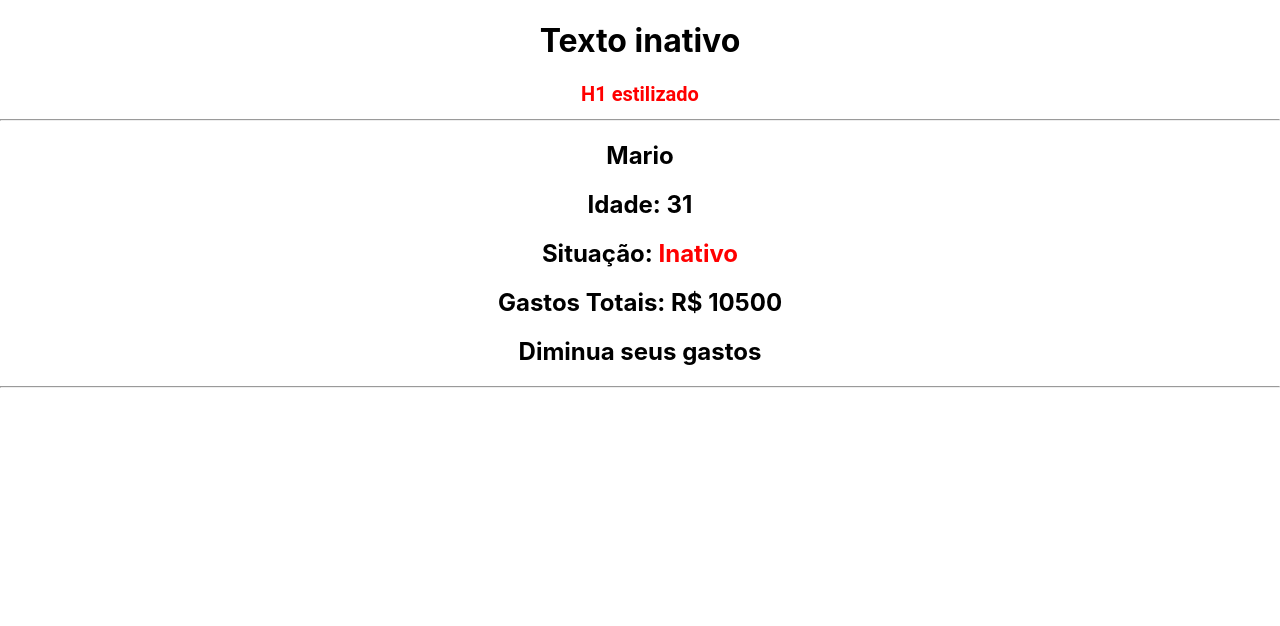
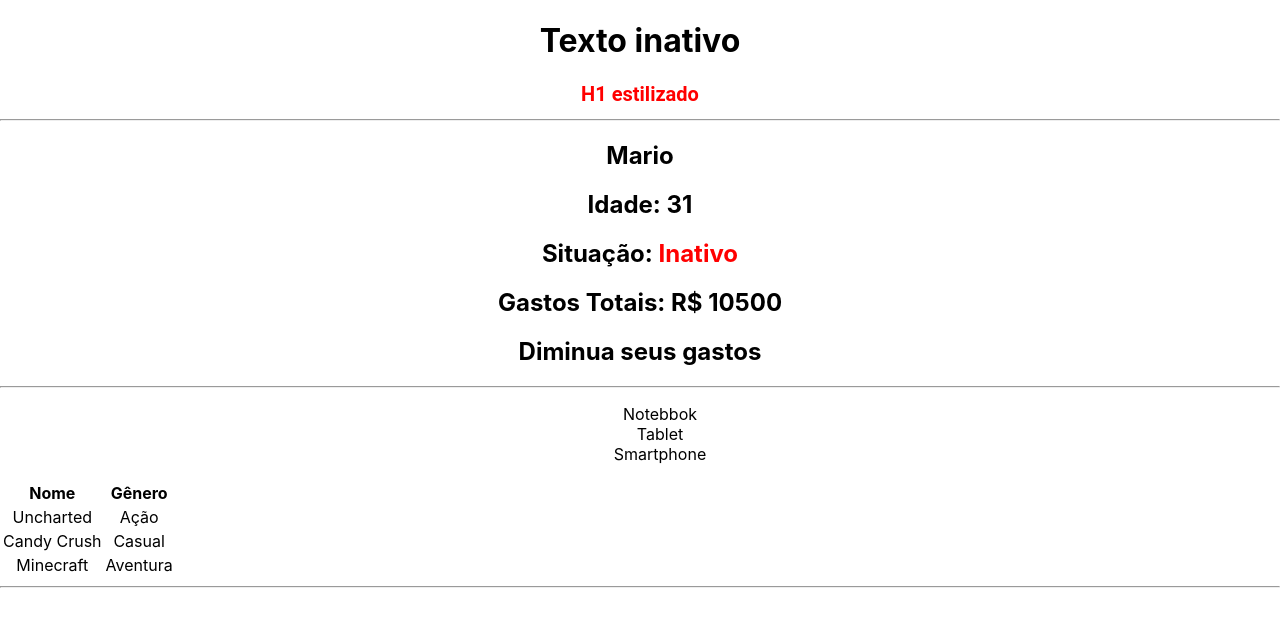
Before and after one commit to guilhermetamega/ReactOrigamid, a React (Create React App) app in the folder origamid/: page / in a window 1280 px wide. Shown: the top 626 px of the page. Built offline with nearby package versions, Linux system fonts and the light colour scheme.

Commit message:
Arrays class study and creation of jsx of arrays exercise

```diff
--- a/origamid/src/App.jsx
+++ b/origamid/src/App.jsx
@@ -1,4 +1,5 @@
 import "./App.css";
+import ArrayClass from "./components/ArraysClass";
 import ClientsExercise from "./components/ClientsExercise";
 const App = () => {
   const active = false;
@@ -14,6 +15,7 @@ const App = () => {
       <h1>{active ? "Texto ativo" : "Texto inativo"}</h1>
       <h1 style={styleH1}>H1 estilizado</h1>
       <ClientsExercise />
+      <ArrayClass />
     </main>
   );
 };
--- /dev/null
+++ b/origamid/src/components/ArraysClass/index.jsx
@@ -0,0 +1,30 @@
+export default function ArrayClass() {
+  const products = ["Notebbok", "Tablet", "Smartphone"];
+  const games = [
+    { nome: "Uncharted", genero: "Ação" },
+    { nome: "Candy Crush", genero: "Casual" },
+    { nome: "Minecraft", genero: "Aventura" },
+  ];
+  return (
+    <>
+      <ul style={{ listStyle: "none" }}>
+        {products.map((product, i) => (
+          <li key={i}>{product}</li>
+        ))}
+      </ul>
+      <table>
+        <tr>
+          <th>Nome</th>
+          <th>Gênero</th>
+        </tr>
+        {games.map(({ nome, genero }) => (
+          <tr>
+            <td>{nome}</td>
+            <td>{genero}</td>
+          </tr>
+        ))}
+      </table>
+      <hr />
+    </>
+  );
+}
```
Also changed, not shown: origamid/src/components/ArraysExercise/index.jsx (added).
